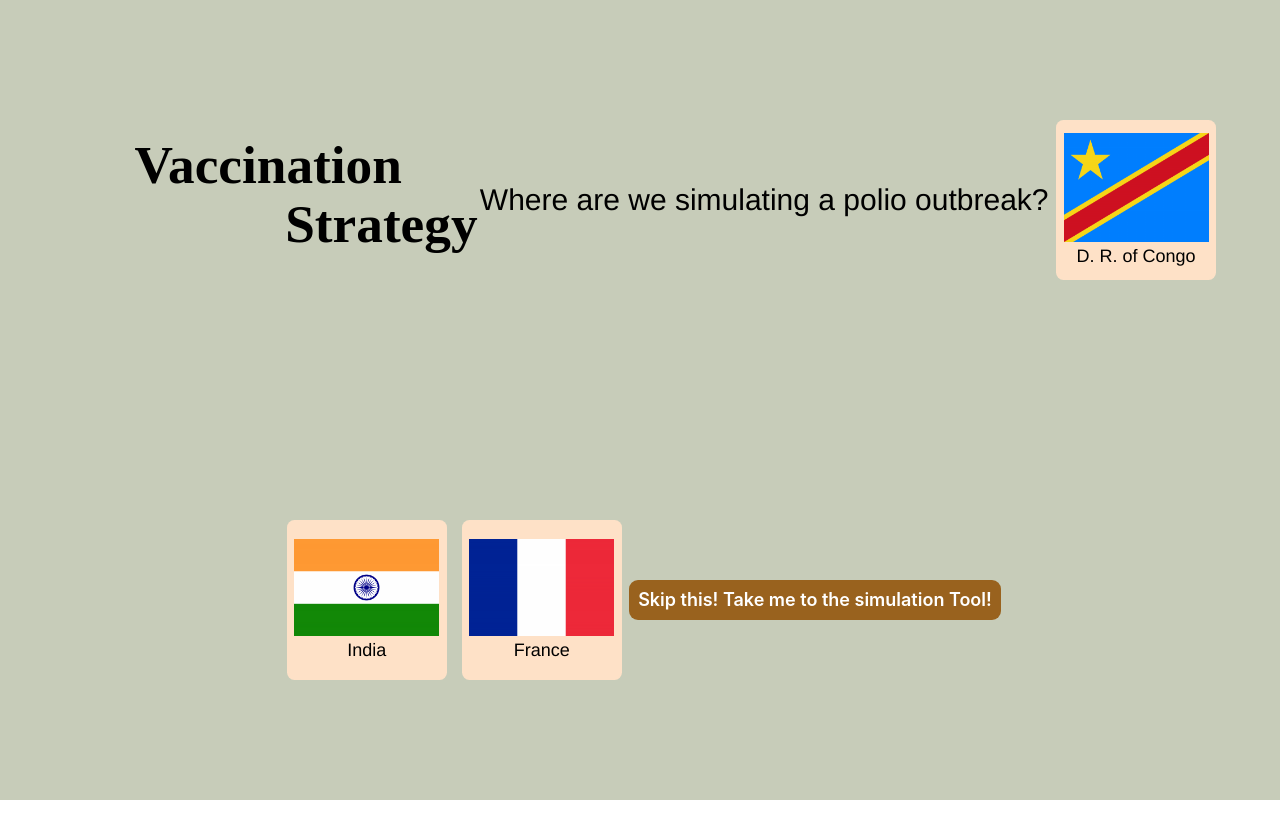
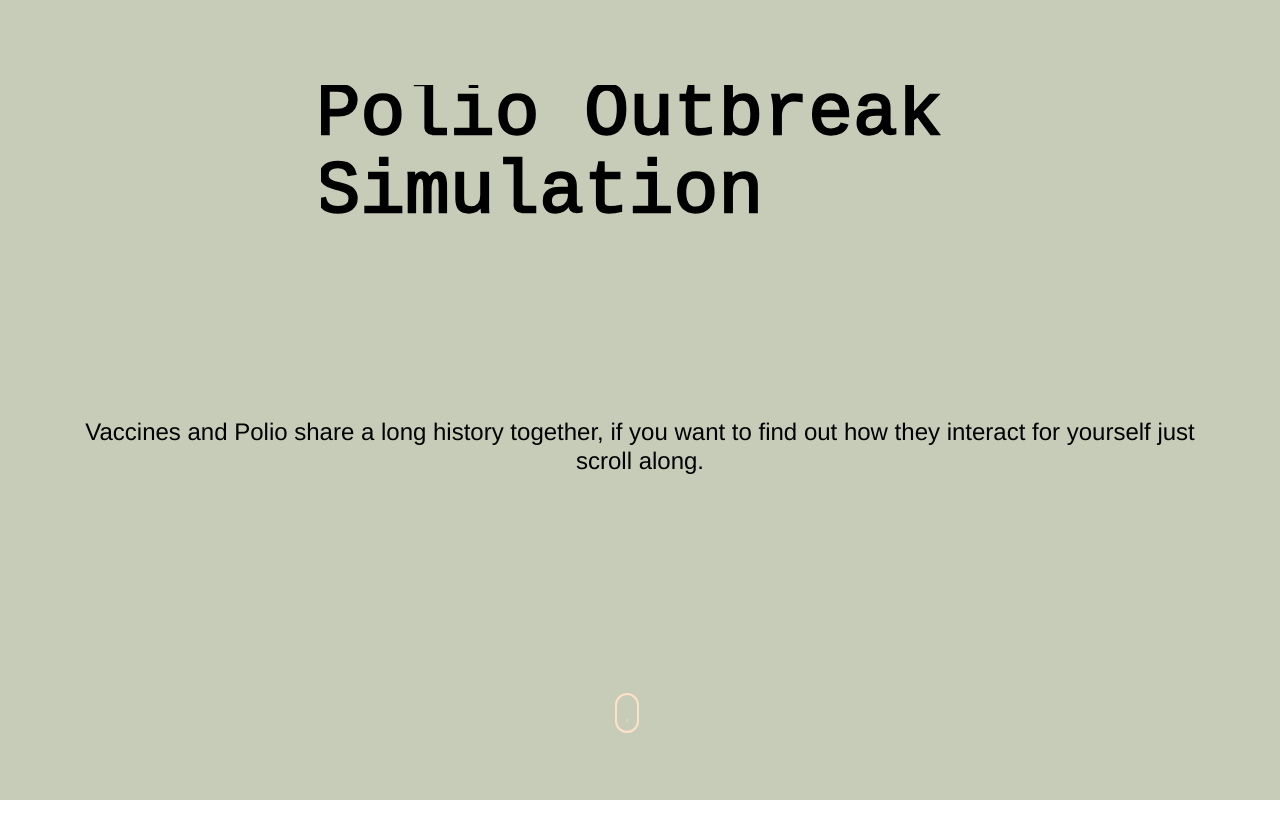
Before and after one commit to marvin-the-parrot/polio_outbreak_simulation, a Vue app: page / in a window 1280 px wide. Shown: the top 838 px of the page. Built offline with nearby package versions, Linux system fonts and the light colour scheme.

Commit message:
added slides at beginning

```diff
--- a/src/components/SeirLineChart.vue
+++ b/src/components/SeirLineChart.vue
@@ -643,7 +643,7 @@ p{
 }
 
 .carousel{
-  touch-action: manipulation
+  touch-action: none;
 }
 .car-item{
   height: 100%;
--- a/src/components/SeirVis.vue
+++ b/src/components/SeirVis.vue
@@ -4,6 +4,18 @@
     <div id="smooth-content">
       <div class="box box-a " data-speed="1">
         <img class="title" src="../assets/title_bsc.svg" />
+        <p class="text">Vaccines and Polio share a long history together, if you want to find out how they interact for yourself just scroll along.</p>
+        <a class="scroll"></a>
+      </div>
+
+      <div class="box box-a " data-speed="1">
+        <p class="text">As of today, Polio is a pretty well controlled disease. Most regions do not have any cases.</p>
+        <img class="title" src="../assets/polio.png"></img>
+        <p class="text">Want to try simulating an outbreak for yourself?</p>
+      </div>
+
+
+      <div class="box box-a " data-speed="1">
         <h1>Where are we simulating a polio outbreak?</h1>
         <button class="button" @click="zoomToCongo">
           <img src="../assets/drc_flag.png" style="background-color: grey;" class="person"></img>
@@ -350,6 +362,15 @@ h2,h3,h4,h5,h6{
   color: black;
 }
 
+.text{
+  justify-content: center;
+  align-self: center;
+  padding: 2em;
+  padding-top: 0;
+  font-size: x-large;
+  color: black;
+}
+
 .mapBox {
   overflow: hidden;
 }
@@ -480,7 +501,51 @@ img + p{
   font-size: xx-large;
 }
 
+.scroll {
+  position: relative;
+  display: block;
+  font-size: 0.933rem;
+  color: var(--secondary-color);
+  text-decoration: none;
+  padding: 10px 10px 10px 40px;
+  &::before {
+    display: block;
+    position: absolute;
+    top:-2px;
+    left:0;
+    width: 24px;
+    height: 40px;
+    border: 2px solid var(--secondary-color);
+    border-radius: 12px;
+    content:"";
+  }
+  &::after {
+    display: block;
+    position: absolute;
+    top:9px;
+    left:11px;
+    width: 2px;
+    height: 8px;
+    background: var(--secondary-color);
+    border-radius: 1px;
+    content:"";
+    animation-name: scroll;
+    animation-duration: 2s;
+    animation-iteration-count: infinite;
+    animation-delay: 0s;
+    animation-direction: reverse;
+  }
+}
 
+@keyframes scroll {
+  0% { opacity: 1; height: 8px;}
+  20% { opacity: 1; height: 8px;}
+  30% { transform: translateY(0); opacity: 1; height: 19px;}
+  40% { opacity: 1;}
+  80% { transform: translateY(19px); opacity: 0; height: 0;}
+  81% { transform: translateY(0); opacity: 0; height: 8px;}
+  100% { opacity: 1; height: 8px;}
+}
 
 .green {
   background-color: green
```
Also changed, not shown: src/assets/polio.png (added), src/assets/title_bsc.svg.
